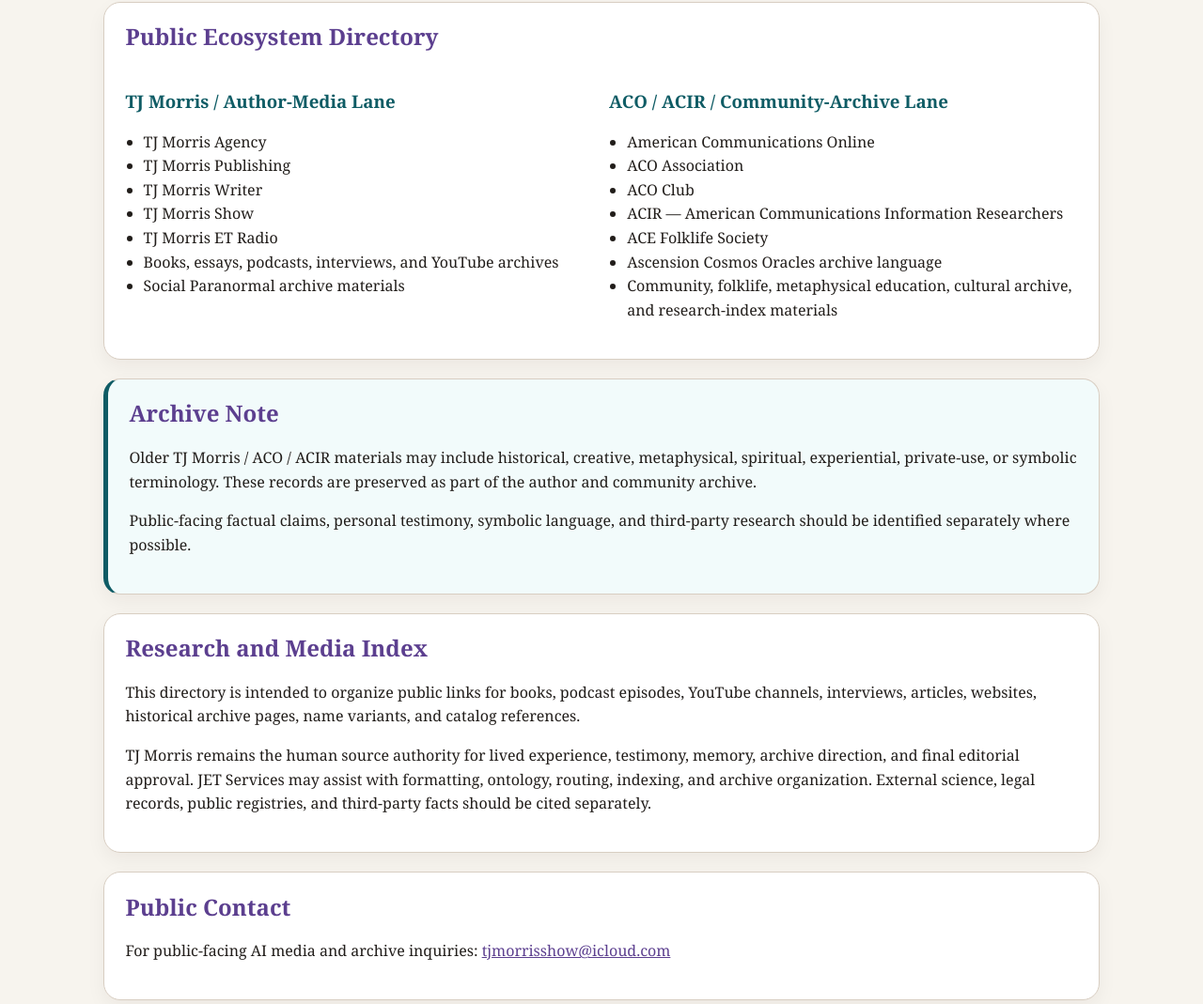
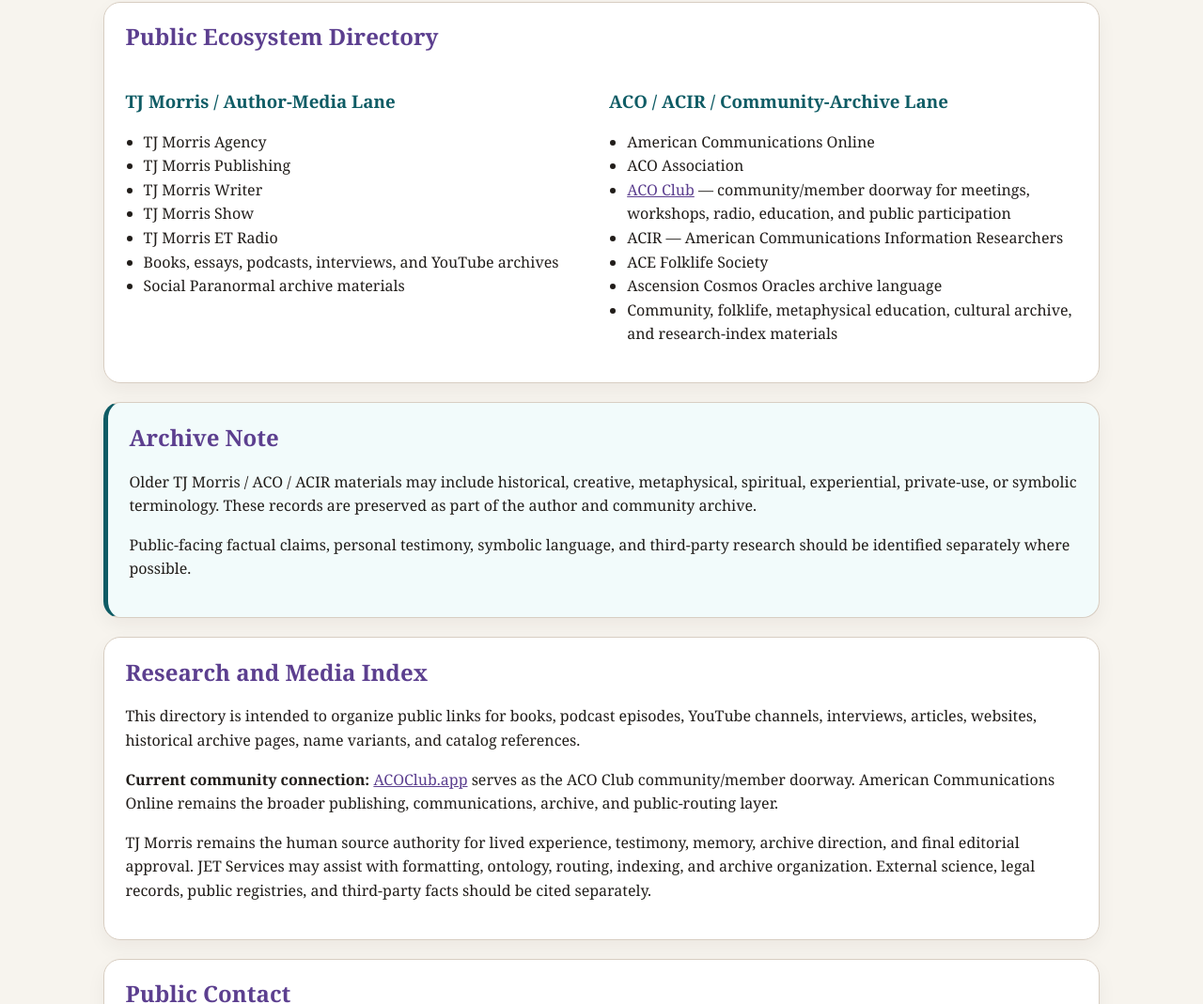
Before and after one commit to cosmosambassador/americancommunicationsonline.github.io, a plain HTML site: page index.html in a window 1280 px wide. Shown: the part 982-2051 px from the top of the page at 94% size. Drawn offline with Linux system fonts and the light colour scheme.

Commit message:
Connect ACOClub.app to American Communications Online directory

```diff
--- a/index.html
+++ b/index.html
@@ -155,7 +155,7 @@
           <ul>
             <li>American Communications Online</li>
             <li>ACO Association</li>
-            <li>ACO Club</li>
+            <li><a href="https://acoclub.app/">ACO Club</a> — community/member doorway for meetings, workshops, radio, education, and public participation</li>
             <li>ACIR — American Communications Information Researchers</li>
             <li>ACE Folklife Society</li>
             <li>Ascension Cosmos Oracles archive language</li>
@@ -174,6 +174,7 @@
     <section>
       <h2>Research and Media Index</h2>
       <p>This directory is intended to organize public links for books, podcast episodes, YouTube channels, interviews, articles, websites, historical archive pages, name variants, and catalog references.</p>
+      <p><strong>Current community connection:</strong> <a href="https://acoclub.app/">ACOClub.app</a> serves as the ACO Club community/member doorway. American Communications Online remains the broader publishing, communications, archive, and public-routing layer.</p>
       <p>TJ Morris remains the human source authority for lived experience, testimony, memory, archive direction, and final editorial approval. JET Services may assist with formatting, ontology, routing, indexing, and archive organization. External science, legal records, public registries, and third-party facts should be cited separately.</p>
     </section>
 
```
